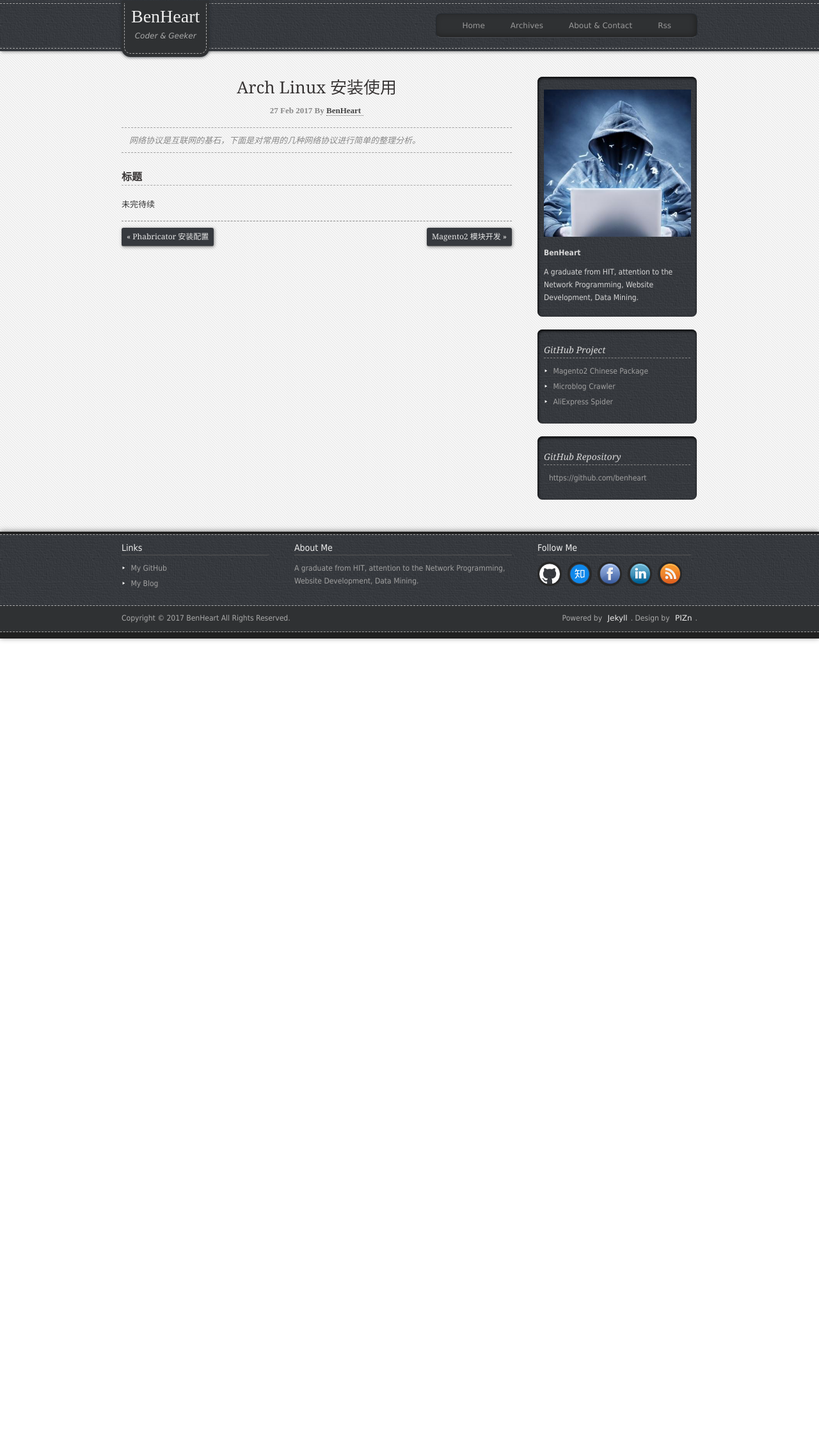
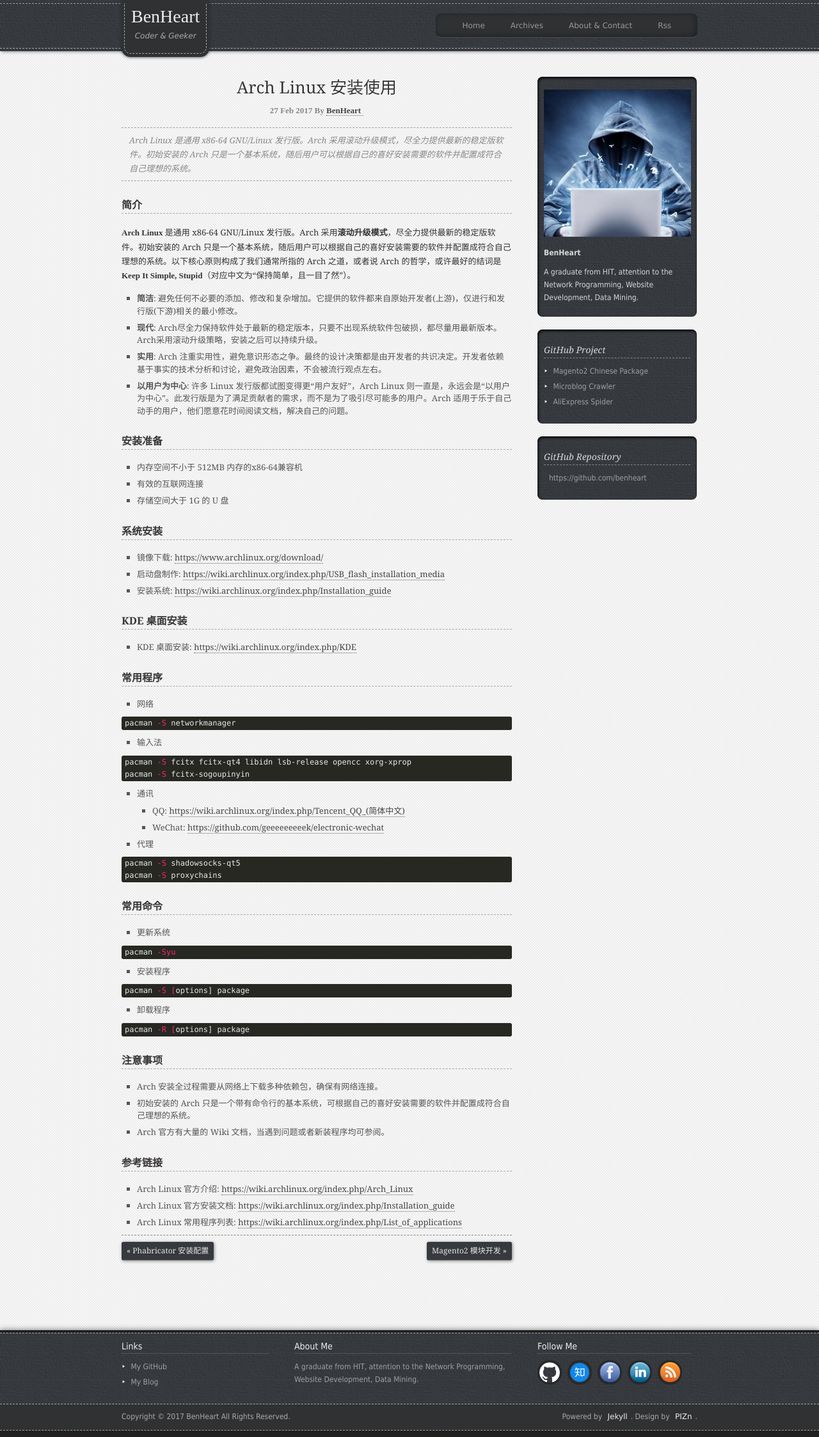
Before and after one commit to benheart/benheart.github.io, a Jekyll site: the page built from _posts/2017-02-27-archlinux-install-and-use.md, in a window 1280 px wide. Shown: the whole page at 64% size. Built offline with Jekyll 4.4.1, drawn with Linux system fonts in a browser that asks for light colours; before the commit the page ends 998 px from its top, so only the background shows below that.

Commit message:
Modify post and style css.

```diff
--- a/_posts/2017-02-27-archlinux-install-and-use.md
+++ b/_posts/2017-02-27-archlinux-install-and-use.md
@@ -1,9 +1,72 @@
 ---
 layout: post
 title: Arch Linux 安装使用
-description: 网络协议是互联网的基石，下面是对常用的几种网络协议进行简单的整理分析。
-key: TCP, HTTP
+description: Arch Linux 是通用 x86-64 GNU/Linux 发行版。Arch 采用滚动升级模式，尽全力提供最新的稳定版软件。初始安装的 Arch 只是一个基本系统，随后用户可以根据自己的喜好安装需要的软件并配置成符合自己理想的系统。
+key: Linux, Arch Linux
 ---
 
-### 标题
-未完待续
+### 简介
+**Arch Linux** 是通用 x86-64 GNU/Linux 发行版。Arch 采用**滚动升级模式**，尽全力提供最新的稳定版软件。初始安装的 Arch 只是一个基本系统，随后用户可以根据自己的喜好安装需要的软件并配置成符合自己理想的系统。以下核心原则构成了我们通常所指的 Arch 之道，或者说 Arch 的哲学，或许最好的结词是 **Keep It Simple, Stupid**（对应中文为“保持简单，且一目了然”）。
+- **简洁**: 避免任何不必要的添加、修改和复杂增加。它提供的软件都来自原始开发者(上游)，仅进行和发行版(下游)相关的最小修改。
+- **现代**: Arch尽全力保持软件处于最新的稳定版本，只要不出现系统软件包破损，都尽量用最新版本。Arch采用滚动升级策略，安装之后可以持续升级。
+- **实用**: Arch 注重实用性，避免意识形态之争。最终的设计决策都是由开发者的共识决定。开发者依赖基于事实的技术分析和讨论，避免政治因素，不会被流行观点左右。
+- **以用户为中心**: 许多 Linux 发行版都试图变得更“用户友好”，Arch Linux 则一直是，永远会是“以用户为中心”。此发行版是为了满足贡献者的需求，而不是为了吸引尽可能多的用户。Arch 适用于乐于自己动手的用户，他们愿意花时间阅读文档，解决自己的问题。
+
+### 安装准备
+- 内存空间不小于 512MB 内存的x86-64兼容机
+- 有效的互联网连接
+- 存储空间大于 1G 的 U 盘
+
+### 系统安装
+- 镜像下载: [https://www.archlinux.org/download/](https://www.archlinux.org/download/){:target="_blank"}
+- 启动盘制作: [https://wiki.archlinux.org/index.php/USB_flash_installation_media](https://wiki.archlinux.org/index.php/USB_flash_installation_media){:target="_blank"}
+- 安装系统: [https://wiki.archlinux.org/index.php/Installation_guide](https://wiki.archlinux.org/index.php/Installation_guide){:target="_blank"}
+
+### KDE 桌面安装
+- KDE 桌面安装: [https://wiki.archlinux.org/index.php/KDE](https://wiki.archlinux.org/index.php/KDE){:target="_blank"}
+
+### 常用程序
+- 网络
+{% highlight shell %}
+pacman -S networkmanager
+{% endhighlight %}
+
+- 输入法
+{% highlight shell %}
+pacman -S fcitx fcitx-qt4 libidn lsb-release opencc xorg-xprop
+pacman -S fcitx-sogoupinyin
+{% endhighlight %}
+
+- 通讯
+  - QQ: [https://wiki.archlinux.org/index.php/Tencent_QQ_(简体中文)](https://wiki.archlinux.org/index.php/Tencent_QQ_(简体中文)){:target="_blank"}
+  - WeChat: [https://github.com/geeeeeeeeek/electronic-wechat](https://github.com/geeeeeeeeek/electronic-wechat){:target="_blank"}
+
+- 代理
+{% highlight shell %}
+pacman -S shadowsocks-qt5
+pacman -S proxychains
+{% endhighlight %}
+
+### 常用命令
+- 更新系统
+{% highlight shell %}
+pacman -Syu
+{% endhighlight %}
+- 安装程序
+{% highlight shell %}
+pacman -S [options] package
+{% endhighlight %}
+- 卸载程序
+{% highlight shell %}
+pacman -R [options] package
+{% endhighlight %}
+
+### 注意事项
+- Arch 安装全过程需要从网络上下载多种依赖包，确保有网络连接。
+- 初始安装的 Arch 只是一个带有命令行的基本系统，可根据自己的喜好安装需要的软件并配置成符合自己理想的系统。
+- Arch 官方有大量的 Wiki 文档，当遇到问题或者新装程序均可参阅。
+
+### 参考链接
+- Arch Linux 官方介绍: [https://wiki.archlinux.org/index.php/Arch_Linux](https://wiki.archlinux.org/index.php/Arch_Linux){:target="_blank"}
+- Arch Linux 官方安装文档: [https://wiki.archlinux.org/index.php/Installation_guide](https://wiki.archlinux.org/index.php/Installation_guide){:target="_blank"}
+- Arch Linux 常用程序列表: [https://wiki.archlinux.org/index.php/List_of_applications](https://wiki.archlinux.org/index.php/List_of_applications){:target="_blank"}
--- a/css/style.css
+++ b/css/style.css
@@ -159,9 +159,9 @@
 .entry                      { padding-top: 10px; color: #333; font-family: Georgia, "Microsoft Yahei","Microsoft Jhenghei",STHeiti,PMingLiU,Simsun; }
 .entry h1, .entry h2, .entry h3, .entry h4, .entry h5, .entry h6
                             { margin: 0; padding: 0; font-family: Georgia, "Microsoft Yahei","Microsoft Jhenghei",STHeiti,PMingLiU,Simsun; }
-.entry h1                   { padding: 3px 0; font-size: 20px; line-height: normal; margin-bottom: 20px; color: #383535; font-weight: 700; border-bottom: 1px dashed #a8a8a8; }
+.entry h1                   { padding: 3px 0; font-size: 20px; line-height: normal; margin-bottom: 20px; color: #383535; font-weight: 800; border-bottom: 1px dashed #a8a8a8; }
 .entry h2                   { margin-bottom: 20px; color: #383535; padding: 3px 0; font-size: 18px; line-height: normal; border-bottom: 1px dashed #a8a8a8; font-family: 700; }
-.entry h3                   { font-size: 16px; font-weight: 700; line-height: 26px; color: #383535; border-bottom: 1px dashed #a8a8a8; margin-bottom: 18px; margin-top: 1.5em; }
+.entry h3                   { font-size: 16px; font-weight: 800; line-height: 26px; color: #383535; border-bottom: 1px dashed #a8a8a8; margin-bottom: 18px; margin-top: 1.5em; }
 .entry h4                   { margin-bottom: 18px; font-size: 14px; font-weight: 700; color: #383535; line-height: 26px; text-transform: uppercase; }
 .entry h5                   { margin-bottom: 18px; color: #383535; font-size: 14px; line-height: 26px; text-transform: uppercase; }
 .entry h6                   { font-size: 13px; font-weight: 700; margin-bottom: 0.5em; color: #383535; line-height: 26px; }
@@ -169,7 +169,7 @@
                             { border: 0 none; }
 .entry p                    { font-size: 13px; line-height: 22px; margin-bottom: 15px; }
 .entry > p:first-child      { margin: 0.8em 0; text-indent: 0; }
-.entry ul, .entry ol        { padding-bottom: 15px; margin-left: 24px; margin-top: 0.6em; }
+.entry ul, .entry ol        { margin-left: 24px; margin-top: 0.6em; }
 .entry ul li, .entry ol li  { font-size: 13px; color: #555; margin: 0.5em 0; }
 .entry ul li                { list-style-type: square; }
 .entry ol li                { list-style-type: decimal; }
@@ -189,7 +189,7 @@
                             { border-right: none; }
 .entry * tr th              { font-weight: 700; }
 .entry em                   { font-size: 14px; font-style: italic; color: #555; }
-.entry strong               { font-weight: 700; font-family: "Times New Roman",Times,serif; }
+.entry strong               { font-weight: 800; font-family: "Times New Roman",Times,serif; }
 .entry a                    { border-bottom: 1px dotted #686868; color: #454545; }
 .entry a:hover              { background: #e8e8e8; border-bottom: 1px solid #777; text-decoration: none; }
 .entry pre                  { background-color: #272822;  border: 1px solid #272822;  border-left-width: 5px; margin: 10px 0 10px 0; overflow:  auto; color: #e8e8e8; border-radius: 3px 3px 3px 3px; }
```
